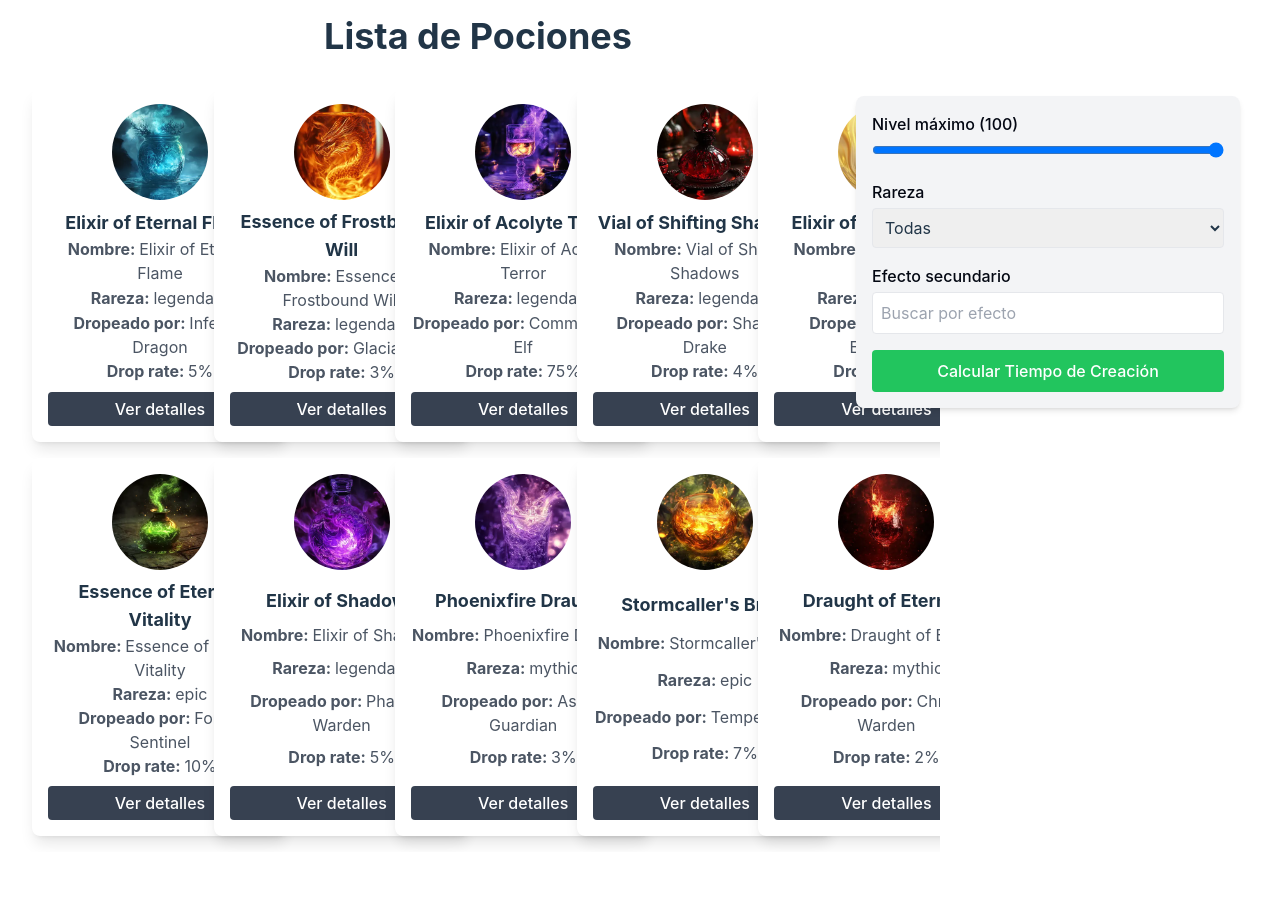
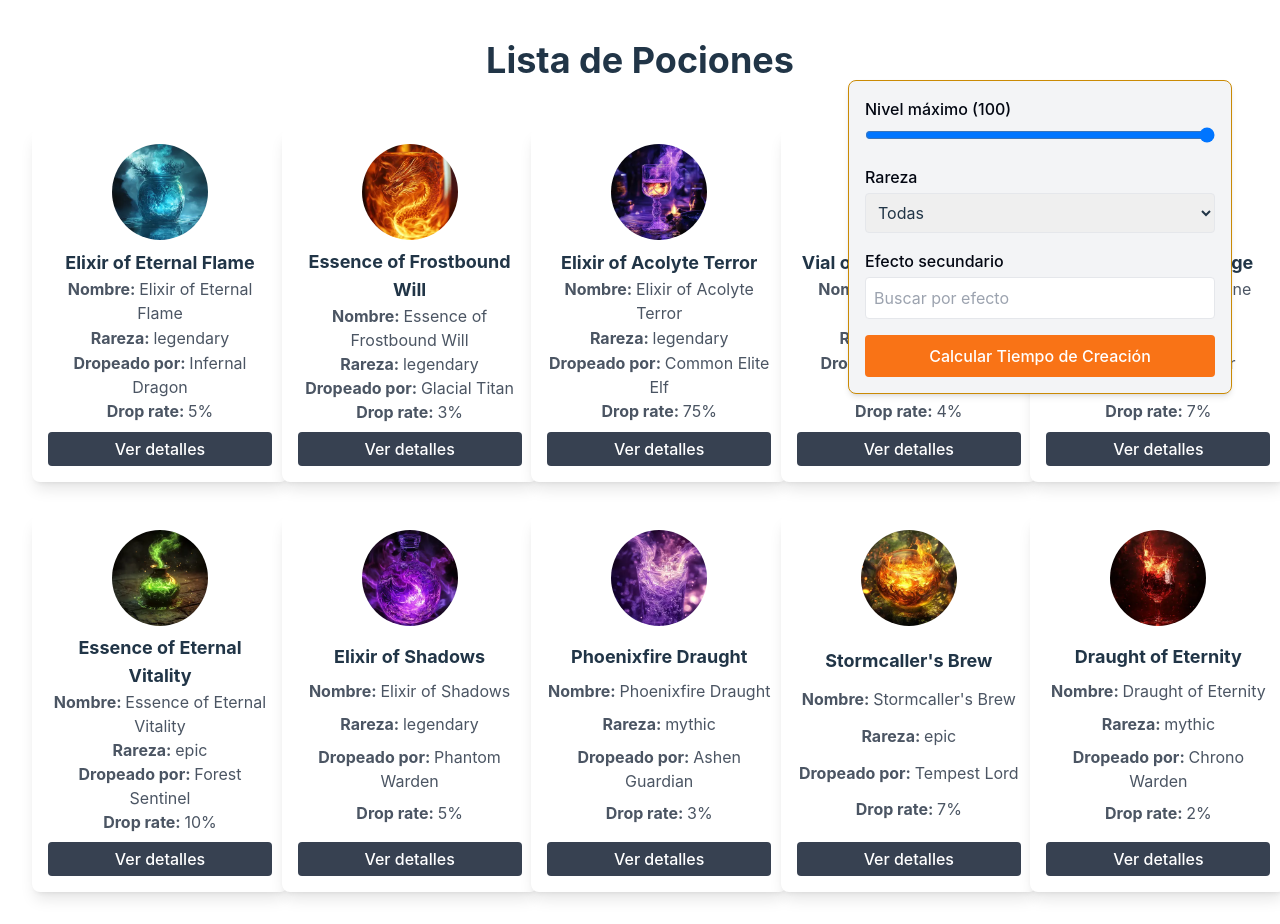
Before and after one commit to AnderZubi00/Ander-Zubizarreta-intcli2425, a React (Vite) app: page / in a window 1280 px wide. Before the commit the page ends 868 px from the top, so only its background shows below. Built offline with nearby package versions, Linux system fonts and the light colour scheme.

Commit message:
[UPDATE]update styles

```diff
--- a/src/App.tsx
+++ b/src/App.tsx
@@ -8,12 +8,12 @@ const App: React.FC = () => {
   const [filteredPotions, setFilteredPotions] = useState<Potion[]>(potions);
 
   return (
-    <div className="App grid lg:grid-cols-[3fr_1fr] gap-4 p-4">
+    <div>
+      <h1 className="absolute top-10 text-4xl font-bold mb-4 flex justify-center items-center  w-full">Lista de Pociones</h1>
       <div>
-        <h1 className="text-center text-4xl font-bold mb-4">Lista de Pociones</h1>
         <PotionList potions={filteredPotions} />
       </div>
-      <div className="sticky top-4 h-fit">
+      <div>
         <PotionFilters potions={potions} onFilter={setFilteredPotions} />
       </div>
     </div>
--- a/src/components/PotionDetailsModal.tsx
+++ b/src/components/PotionDetailsModal.tsx
@@ -11,8 +11,8 @@ const PotionDetailsModal: React.FC<PotionDetailsModalProps> = ({
   onClose,
 }) => {
   return (
-    <div className="fixed inset-0 bg-black bg-opacity-50 flex items-center justify-center z-50">
-      <div className="bg-white rounded-lg shadow-lg max-w-lg w-full p-6 relative">
+    <div className="fixed inset-0 bg-black bg-opacity-100 flex items-center justify-center z-50 ">
+      <div className="bg-white rounded-lg shadow-lg max-w-lg w-full p-6 relative border border-yellow-600">
         <button
           className="absolute top-2 right-2 text-gray-600 hover:text-gray-800"
           onClick={onClose}
--- a/src/components/PotionFilter.tsx
+++ b/src/components/PotionFilter.tsx
@@ -38,7 +38,7 @@ const PotionFilters: React.FC<PotionFiltersProps> = ({ potions, onFilter }) => {
   };
 
   return (
-    <div className="absolute right-6 top-20 w-[45rem] p-4 bg-gray-100 rounded-lg shadow-md max-w-sm">
+    <div className="absolute right-12 top-20 w-[45rem] p-4 bg-gray-100 rounded-lg shadow-md max-w-sm border border-yellow-600">
       <div className="space-y-4">
         <div>
           <label htmlFor="level" className="block font-medium mb-1 text-gray-950">
@@ -90,7 +90,7 @@ const PotionFilters: React.FC<PotionFiltersProps> = ({ potions, onFilter }) => {
       <div className="mt-4 flex flex-col space-y-2">
         <button
           onClick={handleCraftTime}
-          className="px-4 py-2 bg-green-500 text-white rounded hover:bg-green-600"
+          className="px-4 py-2 bg-orange-500 text-white rounded hover:bg-orange-600"
         >
           Calcular Tiempo de Creación
         </button>
--- a/src/components/PotionList.tsx
+++ b/src/components/PotionList.tsx
@@ -15,13 +15,13 @@ const PotionList: React.FC<PotionListProps> = ({ potions }) => {
 
 
   return (
-    <div className="p-4 overflow-x-auto">
+    <div className="absolute p-8 overflow-x-auto top-24">
 
-    <div className="grid grid-cols-1 sm:grid-cols-2 lg:grid-cols-5 gap-4">
+    <div className="grid grid-cols-1 sm:grid-cols-2 lg:grid-cols-5 gap-8">
         {potions.map((potion) => (
           <div
             key={potion.id}
-            className="flex-shrink-0 bg-white shadow-lg rounded-lg w-64 text-center p-4 flex flex-col justify-between"
+            className="flex-shrink-0 bg-white shadow-lg rounded-lg w-64 text-center p-4 flex flex-col justify-between "
           >
             <img
               src={`/${potion.image}`}
```
